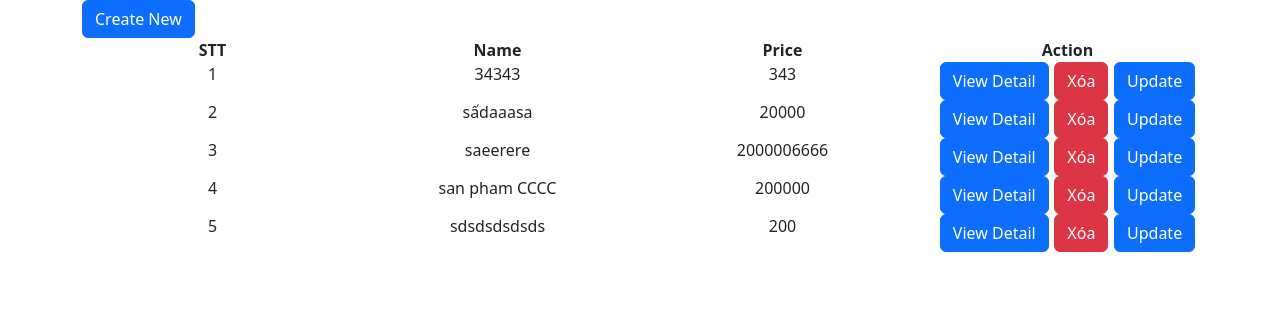
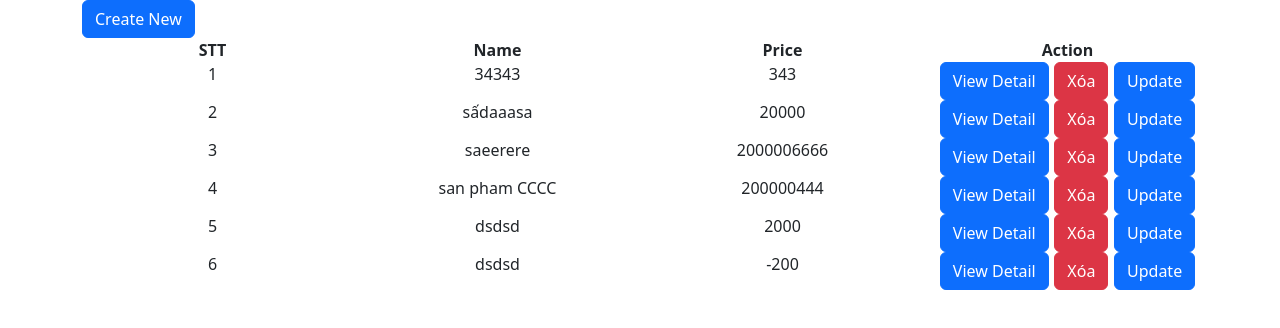
Before and after one commit to hoangnm-ndm/web208-asm, an Angular app: page /products in a window 1280 px wide. Shown: the top 328 px of the page. Built offline with nearby package versions, Linux system fonts and the light colour scheme; data requests are answered from the project's data file.

Commit message:
update products

```diff
--- a/db.json
+++ b/db.json
@@ -3,27 +3,38 @@
     {
       "id": "JnaYvG6",
       "name": "34343",
-      "price": 343
+      "price": 343,
+      "desc": "mo ta san pham"
     },
     {
       "id": "Nk-nIMQ",
       "name": "sấdaaasa",
-      "price": 20000
+      "price": 20000,
+      "desc": "mo ta san pham"
     },
     {
       "id": "NlSFkSn",
       "name": "saeerere",
-      "price": 2000006666
+      "price": 2000006666,
+      "desc": "mo ta san pham"
     },
     {
       "id": "Yo-s2S-",
       "name": "san pham CCCC",
-      "price": 200000
+      "price": 200000444,
+      "desc": "mo ta san pham"
     },
     {
-      "id": "8mP7_GI",
-      "name": "sdsdsdsdsds",
-      "price": 200
+      "id": "xNnUP2-",
+      "name": "dsdsd",
+      "price": 2000,
+      "desc": ""
+    },
+    {
+      "id": "dTodJJN",
+      "name": "dsdsd",
+      "price": -200,
+      "desc": ""
     }
   ],
   "users": [
--- a/src/app/interface/IProduct.ts
+++ b/src/app/interface/IProduct.ts
@@ -2,4 +2,5 @@ export interface IProduct {
   id: string;
   name: string;
   price: number;
+  desc: string;
 }
--- a/src/app/product-create/product-create.component.ts
+++ b/src/app/product-create/product-create.component.ts
@@ -10,8 +10,15 @@ import { ProductService } from '../services/product.service';
 })
 export class ProductCreateComponent {
   productForm = this.formBuilder.group({
-    name: ['', [Validators.required, Validators.minLength(4)]],
-    price: [0],
+    name: [
+      '',
+      [Validators.required, Validators.minLength(6), Validators.maxLength(255)],
+    ],
+    price: [0, [Validators.required, Validators.min(0)]],
+    desc: [
+      '',
+      [Validators.required, Validators.minLength(5), Validators.maxLength(255)],
+    ],
   });
 
   constructor(
@@ -23,10 +30,16 @@ export class ProductCreateComponent {
       id: '',
       name: this.productForm.value.name || '',
       price: this.productForm.value.price || 0,
+      desc: '',
     };
 
-    this.productService.addProduct(product).subscribe((product) => {
-      alert(`Thêm sản phẩm thành công: ${product.name}`);
-    });
+    this.productService.addProduct(product).subscribe(
+      (product) => {
+        alert(`Thêm sản phẩm thành công: ${product.name}`);
+      },
+      (error) => {
+        alert(`Thêm sản phẩm thất bại: ${error.message}`);
+      }
+    );
   }
 }
--- a/src/app/product-detail/product-detail.component.html
+++ b/src/app/product-detail/product-detail.component.html
@@ -2,5 +2,6 @@
   <div *ngIf="product">
     <h2>{{ product.name }}</h2>
     <p>Giá: {{ product.price }}</p>
+    <p>Giá: {{ product.desc }}</p>
   </div>
 </div>
--- a/src/app/product-update/product-update.component.html
+++ b/src/app/product-update/product-update.component.html
@@ -2,6 +2,7 @@
   <form (ngSubmit)="onHandleSubmit()" [formGroup]="productForm">
     <input type="text" formControlName="name" placeholder="Tên sản phẩm" />
     <input type="number" formControlName="price" placeholder="Giá sản phẩm" />
+    <input type="text" formControlName="desc" placeholder="Mô tả sản phẩm" />
     <button>Cập nhật sản phẩm</button>
   </form>
 </div>
--- a/src/app/product-update/product-update.component.ts
+++ b/src/app/product-update/product-update.component.ts
@@ -30,6 +30,7 @@ export class ProductUpdateComponent implements OnInit {
         ],
       ],
       price: [0, [Validators.required, Validators.min(0)]],
+      desc: '',
     });
 
     this.route.paramMap.subscribe((params) => {
@@ -57,14 +58,15 @@ export class ProductUpdateComponent implements OnInit {
         ...this.product,
         name: this.productForm.value.name,
         price: this.productForm.value.price,
+        desc: this.productForm.value.desc,
       };
 
       this.productService.updateProduct(updatedProduct).subscribe(
         (product) => {
-          console.log('Product updated successfully', product);
+          alert(`Product updated successfully: ${product.name}`);
         },
         (error) => {
-          console.error('Failed to update product', error);
+          alert(`Failed to update product: ${error.message}`);
         }
       );
     }
```
Also changed, not shown: 1 other file (tests, documents, lock files or other folders).
